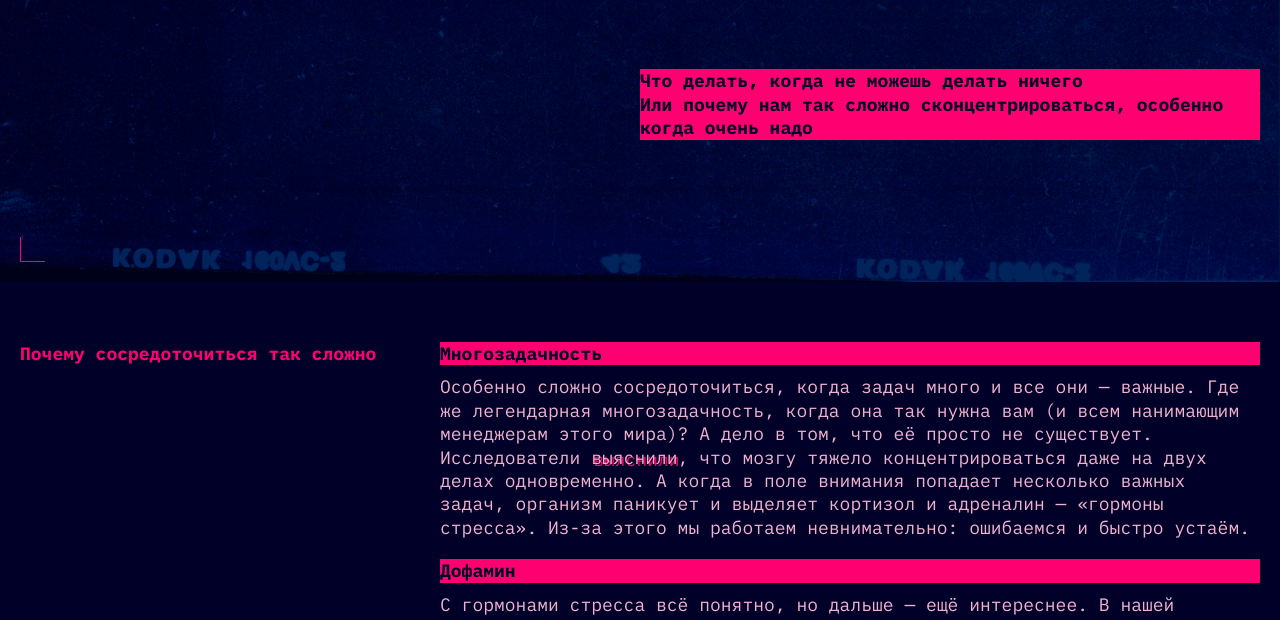
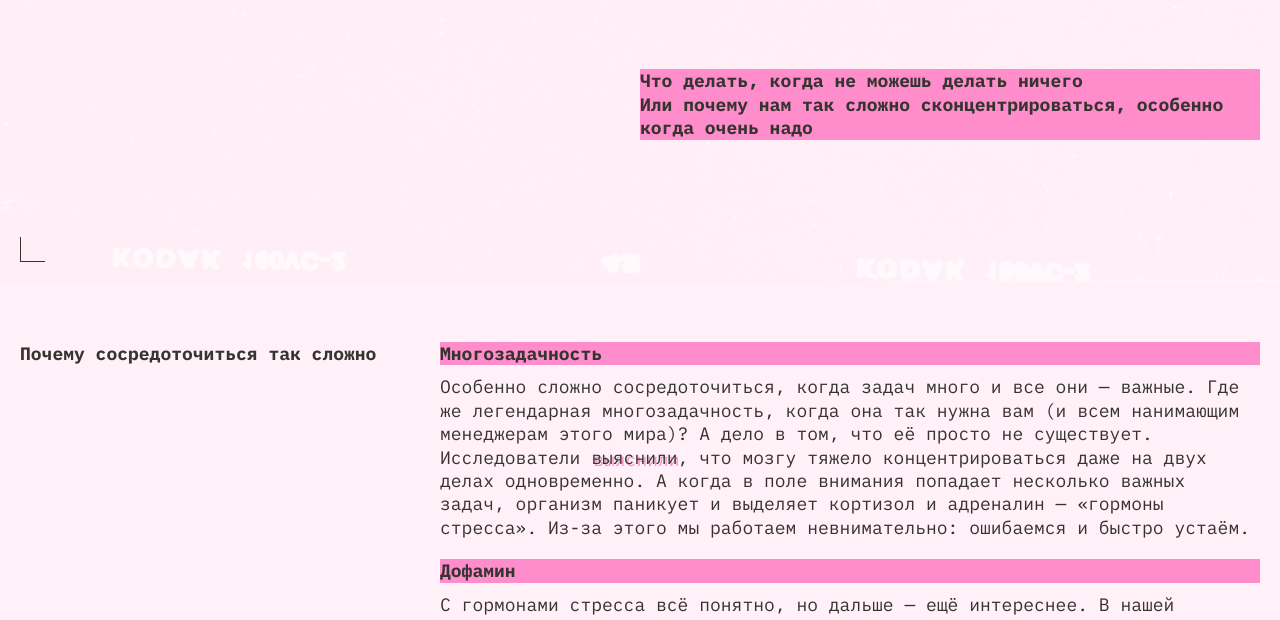
Before and after one commit to ruf019/slozhno-sosredotochitsya-fd, a plain HTML site: page index.html in a window 1280 px wide. Shown: the part 518-1138 px from the top of the page. Drawn offline with Linux system fonts and the light colour scheme.

Commit message:
final commit

```diff
--- a/styles/dark.css
+++ b/styles/dark.css
@@ -9,4 +9,22 @@
     Так стили написанные ниже будут иметь больший вес,
     чем стили в медиазапросе предпочтений пользователя
   */
+  --bg-image: url('../images/cover-image-dark.png');
+  --header-bg-color: #000028;
+  --main-bg-color: var(--header-bg-color);
+
+  --dark-color: var(--header-bg-color);
+  --accent-color: #ff0070;
+  --accent-color-alt: #db00ff;
+
+  --section-title-color: var(--accent-color);
+  --main-text-color: #f1b2ce;
+  --link-hover-color: var(--main-text-color);
+  --button-hover-color: rgb(255 0 112 / 0.4);
+  --button-focus-color: var(--accent-color);
+  --decoration-element-color: var(--accent-color);
 }
+
+:root.theme-dark .header__rec {
+  display: flex;
+}
--- a/styles/light.css
+++ b/styles/light.css
@@ -9,4 +9,45 @@
     Так стили написанные ниже будут иметь больший вес,
     чем стили в медиазапросе предпочтений пользователя
   */
+  --bg-image: url('../images/cover-image-light.png');
+  --header-bg-color: #FFF1F7;
+  --main-bg-color: var(--header-bg-color);
+
+  --dark-color: #353430;
+  --accent-color: #FF8DCB;
+  --accent-color-alt: #FFC2E6;
+
+  --section-title-color: var(--dark-color);
+  --main-text-color: var(--dark-color);
+  --button-hover-color: rgba(50, 49, 45, 0.4);
+  --button-focus-color: var(--dark-color);
+  --decoration-element-color: var(--dark-color);
 }
+
+:root.theme-light .header__rec {
+  display: none;
+}
+
+@media (prefers-color-scheme: light) {
+  :root {
+    /* Дублируем только те же переменные, что и выше */
+    --bg-image: url('../images/cover-image-light.png');
+    --header-bg-color: #FFF1F7;
+    --main-bg-color: var(--header-bg-color);
+
+    --dark-color: #353430;
+    --accent-color: #FF8DCB;
+    --accent-color-alt: #FFC2E6;
+
+    --section-title-color: var(--dark-color);
+    --main-text-color: var(--dark-color);
+    --button-hover-color: rgba(50, 49, 45, 0.4);
+    --button-focus-color: var(--dark-color);
+    --decoration-element-color: var(--dark-color);
+  }
+
+  /* Остальные стили, только при необходимости */
+  .header__rec {
+    display: none;
+  }
+}
--- a/styles/style.css
+++ b/styles/style.css
@@ -6,7 +6,7 @@
   font-weight: 400;
   font-size: var(--font-size-main);
   line-height: var(--line-height-main);
-  background-color: var(--bg-color);
+  background-color: var(--header-bg--color);
   background-image: var(--bg-image);
   background-position: center;
   background-size: cover;
@@ -15,7 +15,6 @@
 
 .header {
   display: grid;
-  grid-template-columns: 1fr;
   grid-template-rows: 1fr auto 1fr;
   align-items: start;
   height: 100vh;
@@ -33,21 +32,21 @@
   position: absolute;
   width: 25px;
   height: 25px;
-  border: 1px solid var(--accent-color);
+  border: 1px solid var(--decoration-element-color);
 }
 
 .decorated-zone::after {
   top: 10px;
   right: 10px;
+  border-bottom: none;
   border-left: none;
-  border-bottom: none;
 }
 
 .decorated-zone::before {
   bottom: 10px;
   left: 10px;
+  border-top: none;
   border-right: none;
-  border-top: none;
 }
 
 .header__rec {
@@ -87,27 +86,27 @@
 .header__theme-menu-button {
   width: 70px;
   height: 26px;
+  border: none;
   padding: 0 13px;
-  border: none;
   color: var(--accent-color);
+  line-height: 1;
+  text-transform: lowercase;
   background: transparent;
-  text-transform: lowercase;
-  line-height: 1;
   cursor: pointer;
 }
 
 .header__theme-menu-button_active {
-  border: 1px solid var(--accent-color);
+  border: 1px solid var(--button-focus-color);
   cursor: default;
 }
 
 .header__theme-menu-button:not(.header__theme-menu-button_active):hover {
-  border: 1px solid rgb(255 0 112 / 0.4);
+  border: 1px solid var(--button-hover-color);
 }
 
 .header__theme-menu-button:focus-visible {
+  border-bottom: 1px solid var(--button-focus-color);
   outline: none;
-  border-bottom: 1px solid var(--accent-color);
 }
 
 .header__title {
@@ -144,24 +143,22 @@
   flex-direction: column;
   row-gap: 50px;
   padding-block: 40px;
-  color: var(--light-color);
-  background-color: var(--dark-color);
+  color: var(--main-text-color);
+  background-color: var(--main-bg-color);
 }
 
 .section {
   display: grid;
-  grid-template-columns: 1fr;
   gap: 20px;
   padding-inline: 10px;
 }
 
 .section__title {
-  color: var(--accent-color);
+  color: var(--section-title-color);
 }
 
 .section__content {
   display: grid;
-  grid-template-columns: 1fr;
   gap: 20px;
 }
 
@@ -177,25 +174,24 @@
 }
 
 .link:hover {
-  border-block-end: 1px solid var(--light-color);
+  border-block-end: 1px solid var(--link-hover-color);
 }
 
 .link:focus-visible {
-  outline: 1px solid var(--light-color);
+  outline: 1px solid var(--link-hover-color);
 }
 
-.gallery__images {
+.gallery__images-list {
   display: grid;
-  grid-template-columns: 1fr;
   gap: 10px;
   margin-block-start: -10px;
 }
 
 .gallery__image {
+  display: block;
   width: 100%;
   height: 100%;
   object-fit: cover;
-  display: block;
 }
 
 .footer {
@@ -204,7 +200,7 @@
   align-items: center;
   height: 100vh;
   min-height: 667px;
-  background-color: var(--dark-color);
+  background-color: var(--main-bg-color);
 }
 
 .footer__title {
@@ -217,8 +213,8 @@
 
 @media (width >=768px) {
   .header {
+    grid-template-columns: 1fr 1fr;
     padding: 20px;
-    grid-template-columns: 1fr 1fr;
   }
 
   .header__rec {
@@ -281,12 +277,12 @@
   }
 
   .gallery__images-list {
-    display: grid;
-    gap: 20px;
     grid-template-areas:
       'sunset sunset ice-cream'
       'tape books ice-cream'
       'tape street street';
+    gap: 20px;
+    margin-block-start: 0;
   }
 
   .sunset-image {
@@ -317,8 +313,8 @@
 
   .header__theme-menu {
     grid-column: 1 / 3;
+    justify-content: center;
     align-self: start;
-    justify-content: center;
   }
 
   .header__theme-menu-list {
@@ -327,8 +323,8 @@
   }
 
   .section {
+    row-gap: 20px;
     column-gap: 10px;
-    row-gap: 20px;
   }
 
   .distractions .section__content {
--- a/styles/variables.css
+++ b/styles/variables.css
@@ -1,11 +1,19 @@
 :root {
   --bg-image: url('../images/cover-image-dark.png');
-  --header-bg-color: #000c2f;
+  --header-bg-color: #000028;
+  --main-bg-color: var(--header-bg-color);
 
-  --dark-color: #000028;
-  --light-color: #f1b2ce;
+  --dark-color: var(--header-bg-color);
   --accent-color: #ff0070;
   --accent-color-alt: #db00ff;
+
+  --section-title-color: var(--accent-color);
+  --main-text-color: #f1b2ce;
+  --link-hover-color: var(--main-text-color);
+  --button-hover-color: rgb(255 0 112 / 0.4);
+  --button-focus-color: var(--accent-color);
+  --decoration-element-color: var(--accent-color);
+
 
   --font-family-main: 'IBM PLex mono';
   --font-size-main: 18px;
```
Also changed, not shown: 1 other file.
